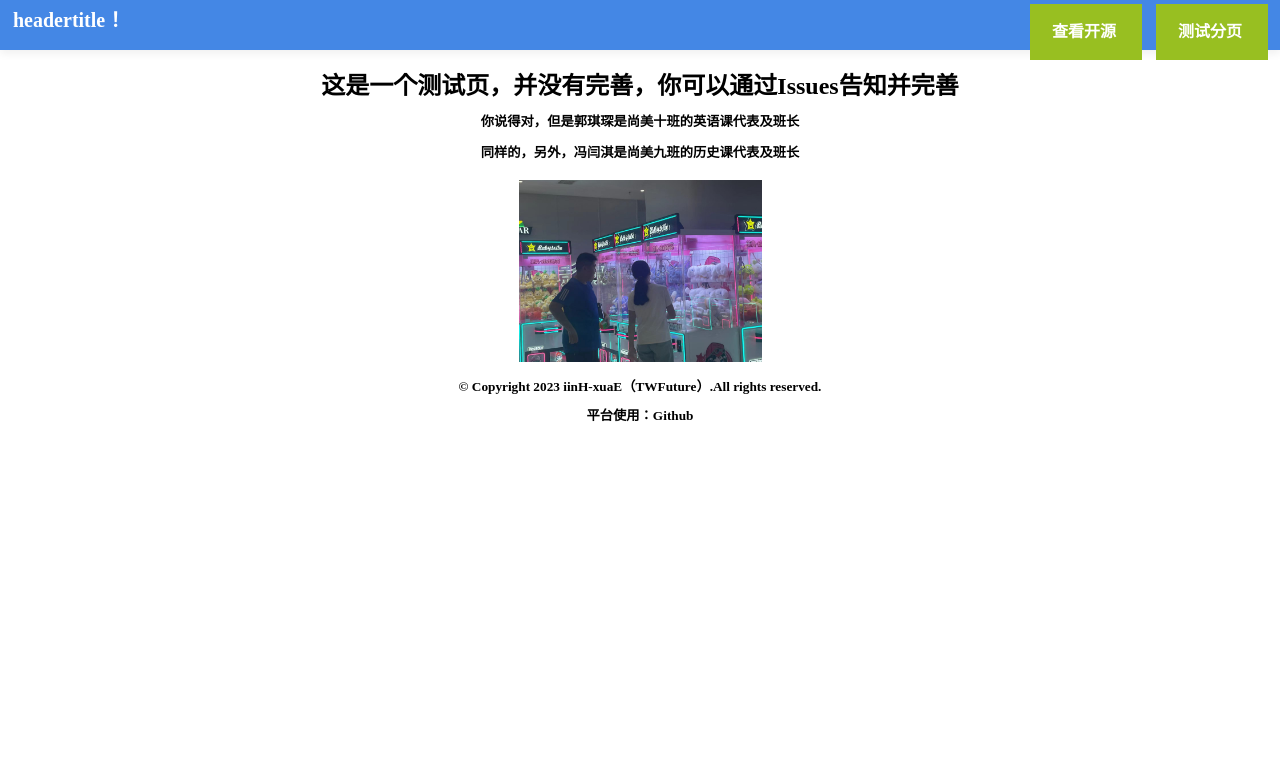
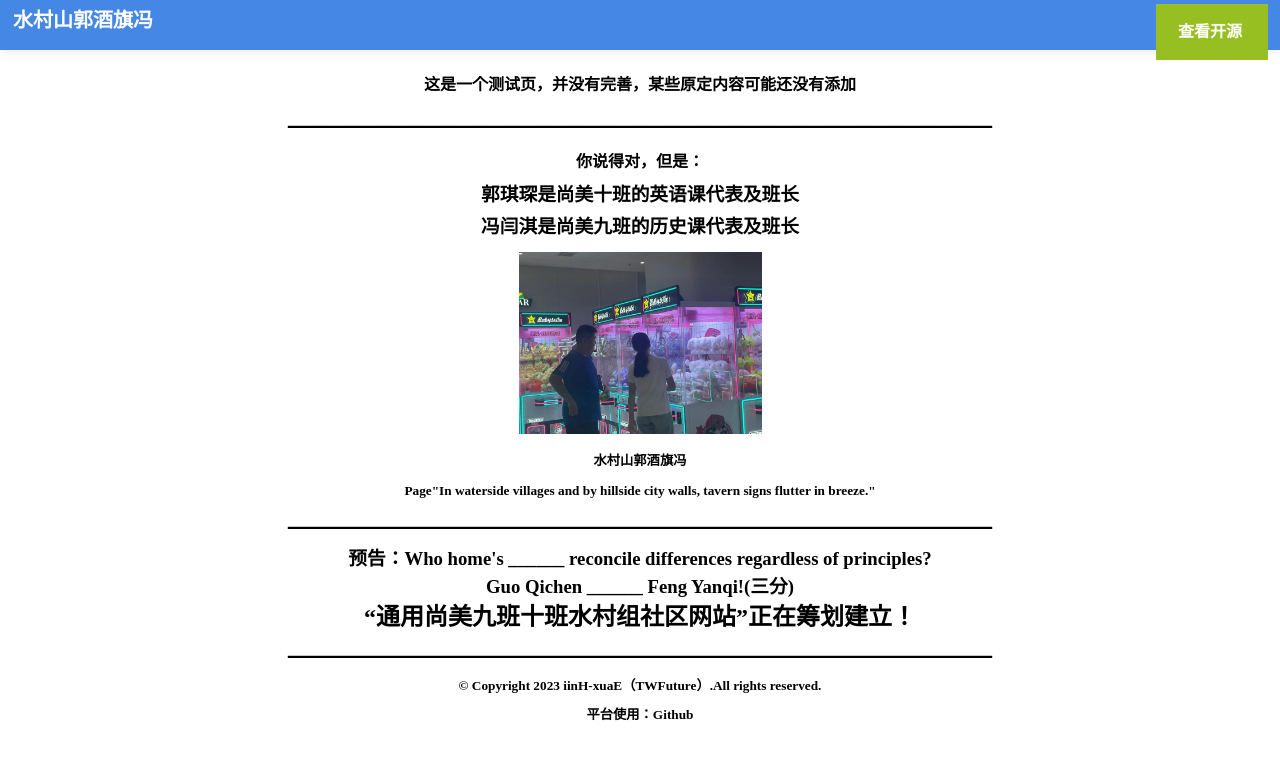
Before and after one commit to TianWangFuture/TWFuture.github.io, a plain HTML site: page index.html in a window 1280 px wide. Drawn offline with Linux system fonts and the light colour scheme.

Commit message:
Update index.html

```diff
--- a/index.html
+++ b/index.html
@@ -2,11 +2,11 @@
 <html>
 <head>
 <meta charset="utf-8">
-<title>测试页</title>
+<title>水村山郭酒旗冯</title>
 <style>
 body{
 	background-color:#FFFFFF;
-	min-width: 1024px;
+	min-width: 770px;
 	min-weight: 768px;
 }
 header{
@@ -20,7 +20,7 @@ header{
 	box-shadow: 0px 4px 8px rgba(0, 0, 0, 0.06);
 	-webkit-box-shadow: 0px 4px 8px rgba(0, 0, 0, 0.06);
 	-moz-box-shadow: 0px 4px 8px rgba(0, 0, 0, 0.06);
-	min-width: 709px;
+	min-width: 450px;
 	min-weight: 768px;
 }
 .header-title{
@@ -56,24 +56,30 @@ a.QQser:hover,a:active{
 </style>
 <header>
 <span style="float: right;padding-right: 10px;line-height: 48px;font-size: 16px;font-weight:normal;">
-<a class="QQser" href="." target="_blank" style="padding-right: 8px;">测试分页</a>
-</span>
-<span style="float: right;padding-right: 10px;line-height: 48px;font-size: 16px;font-weight:normal;">
 <a class="QQser" href="https://github.com/TianWangFuture/index/" target="_blank" style="padding-right: 8px;">查看开源</a>
 </span>
-<a class="header-title">headertitle！</a>
+<a class="header-title">水村山郭酒旗冯</a>
 
 </header>
 </head>
 <body>
 <div style="padding-top:50px">
-<div align="center" style="line-height:0.7"><h2>这是一个测试页，并没有完善，你可以通过Issues告知并完善</h2>
-	<h5>你说得对，但是郭琪琛是尚美十班的英语课代表及班长</h5>
-	<h5>同样的，另外，冯闫淇是尚美九班的历史课代表及班长</h5>
+<div align="center" style="line-height:0.7"><h4>这是一个测试页，并没有完善，某些原定内容可能还没有添加</h4>
+	<h1>——————————————————————</h1>
+	<h4>你说得对，但是：</h4>
+	<h3>郭琪琛是尚美十班的英语课代表及班长</h3>
+	<h3>冯闫淇是尚美九班的历史课代表及班长</h3>
 	<img src="./9d5bcfc8022cc0423f0e9976a078275.jpg" style="width: 243px; height: 182px;">
+	<h5>水村山郭酒旗冯</h5>
 </div>
 </div>
 </body>
-<div align="center" style="line-height:0.5"><h5>© Copyright 2023 iinH-xuaE（TWFuture）.All rights reserved.</h5>
+<div align="center" style="line-height:0.5"><h5>Page"In waterside villages and by hillside city walls, tavern signs flutter in breeze."</h5>
+<h1>——————————————————————</h1>
+<h3>预告：Who home's ______ reconcile differences regardless of principles?</h3>
+<h3>Guo Qichen ______ Feng Yanqi!(三分)</h3>
+<h2>“通用尚美九班十班水村组社区网站”正在筹划建立！</h2>
+<h1>——————————————————————</h1>
+<h5>© Copyright 2023 iinH-xuaE（TWFuture）.All rights reserved.</h5>
 <h5>平台使用：Github</h5></div>
 </html>
```
